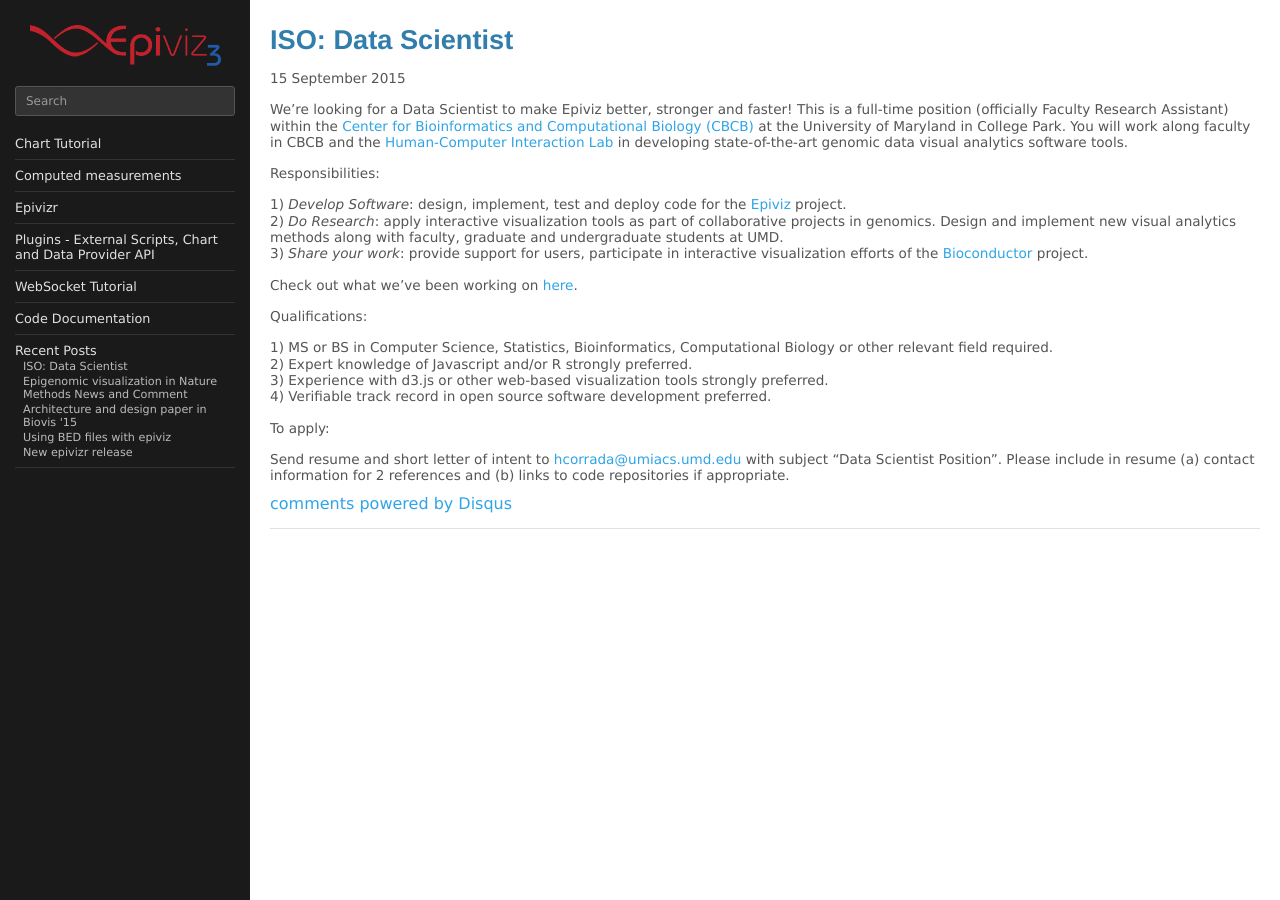
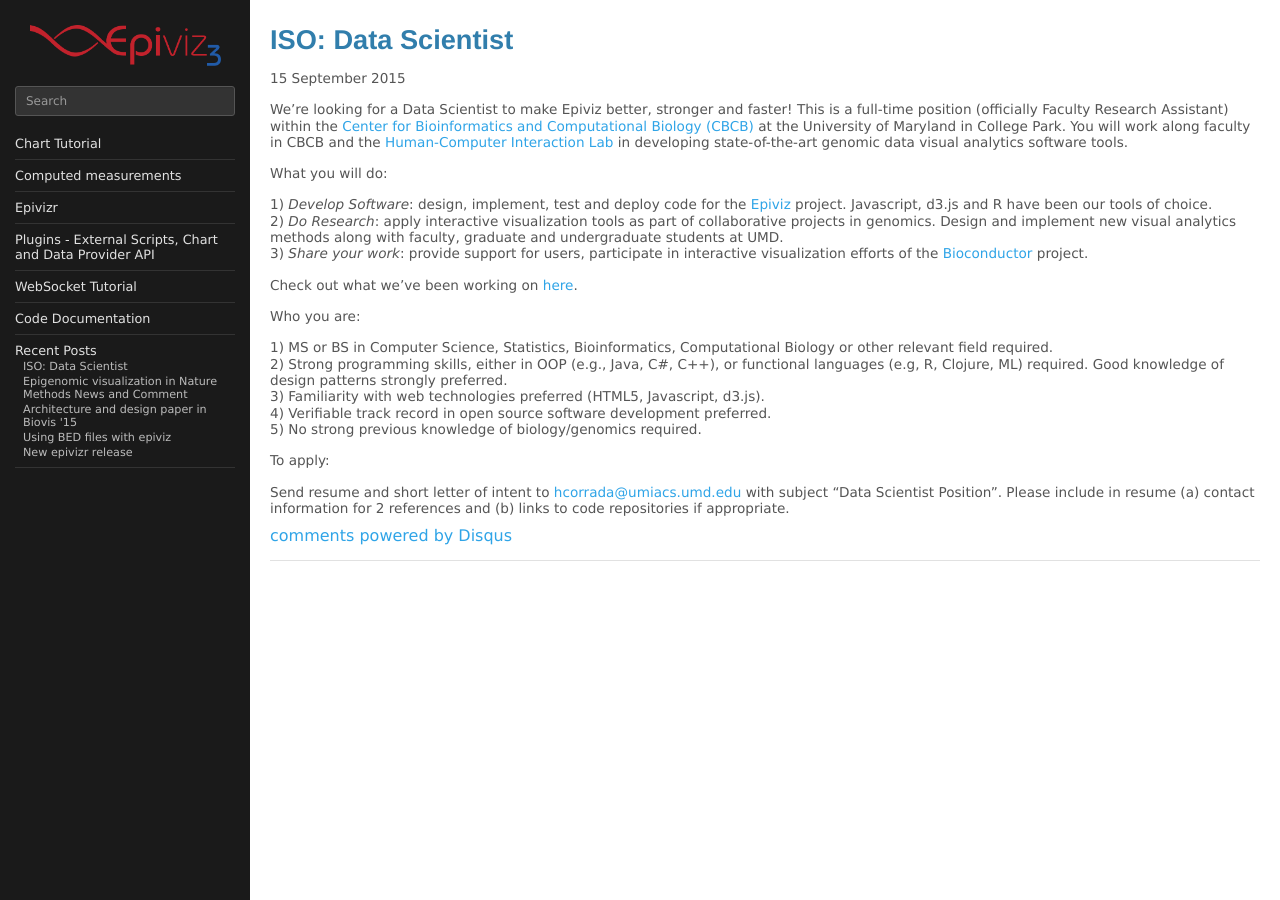
Before and after one commit to epiviz/epiviz.github.io.old, a Jekyll site: the page built from _posts/2015-09-15-hiring.md, in a window 1280 px wide. Built offline with Jekyll 4.4.1, drawn with Linux system fonts in a browser that asks for light colours; Markdown is read by kramdown in place of the engine named in the settings; comment, search, counter and statistics services are not loaded.

Commit message:
edit post

```diff
--- a/_posts/2015-09-15-hiring.md
+++ b/_posts/2015-09-15-hiring.md
@@ -7,20 +7,21 @@
 We're looking for a Data Scientist to make Epiviz better, stronger and faster! This is a full-time
 position (officially Faculty Research Assistant) within the [Center for Bioinformatics and Computational Biology (CBCB)](http://cbcb.umd.edu) at the University of Maryland in College Park. You will work along faculty in CBCB and the [Human-Computer Interaction Lab](http://www.cs.umd.edu/hcil/) in developing state-of-the-art genomic data visual analytics software tools.
 
-Responsibilities:
+What you will do:
 
-1) *Develop Software*: design, implement, test and deploy code for the [Epiviz](http://epiviz.cbcb.umd.edu/help) project.
+1) *Develop Software*: design, implement, test and deploy code for the [Epiviz](http://epiviz.cbcb.umd.edu/help) project. Javascript, d3.js and R have been our tools of choice.
 2) *Do Research*: apply interactive visualization tools as part of collaborative projects in genomics. Design and implement new visual analytics methods along with faculty, graduate and undergraduate students at UMD.
 3) *Share your work*: provide support for users, participate in interactive visualization efforts of the [Bioconductor](http://bioconductor.org) project.
 
 Check out what we've been working on [here](http://github.com/epiviz).
 
-Qualifications:
+Who you are:
 
 1) MS or BS in Computer Science, Statistics, Bioinformatics, Computational Biology or other relevant field required.
-2) Expert knowledge of Javascript and/or R strongly preferred.
-3) Experience with d3.js or other web-based visualization tools strongly preferred.
+2) Strong programming skills, either in OOP (e.g., Java, C#, C++), or functional languages (e.g, R, Clojure, ML) required. Good knowledge of design patterns strongly preferred.
+3) Familiarity with web technologies preferred (HTML5, Javascript, d3.js).
 4) Verifiable track record in open source software development preferred.
+5) No strong previous knowledge of biology/genomics required.
 
 To apply:
 
```
